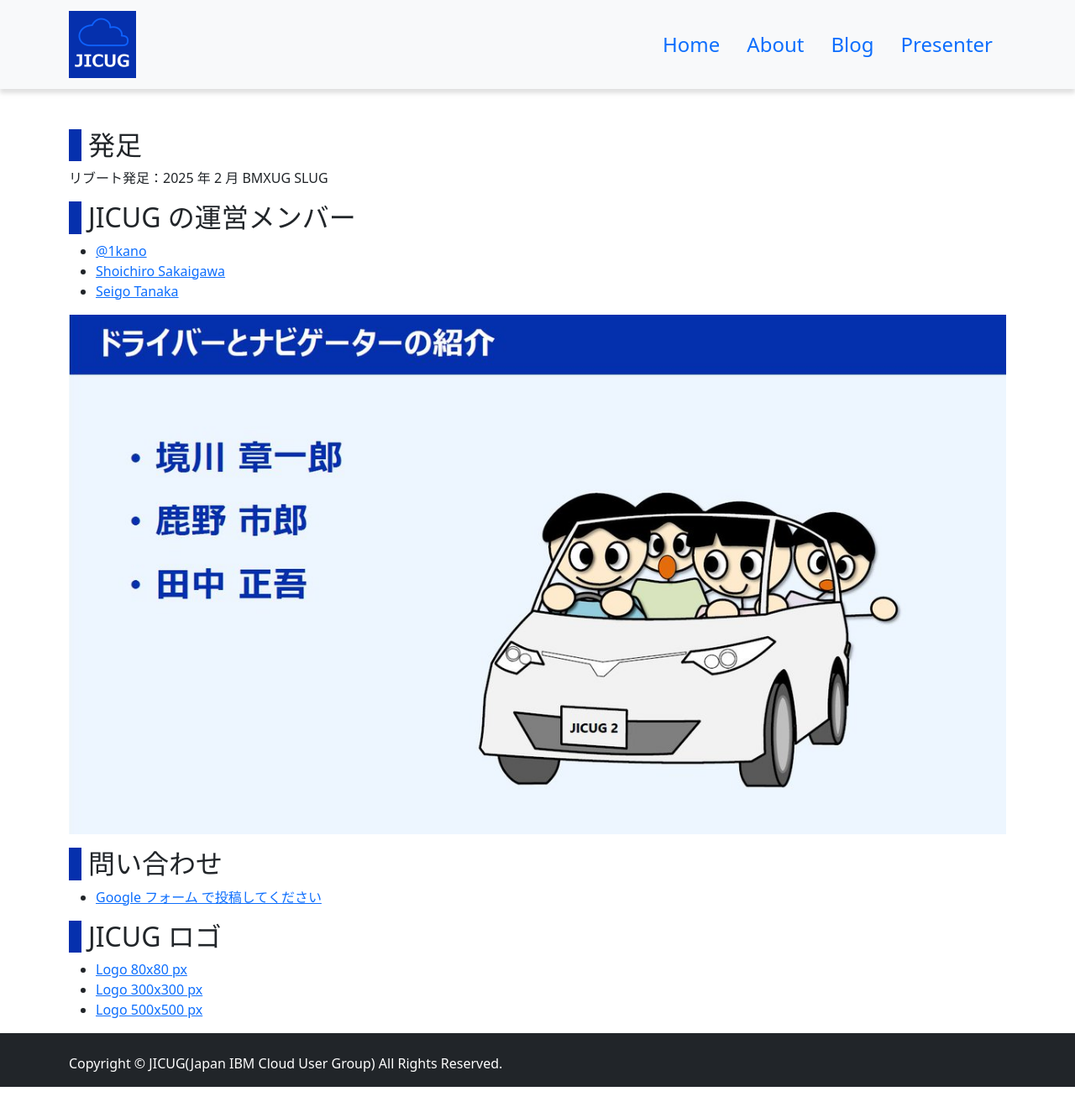
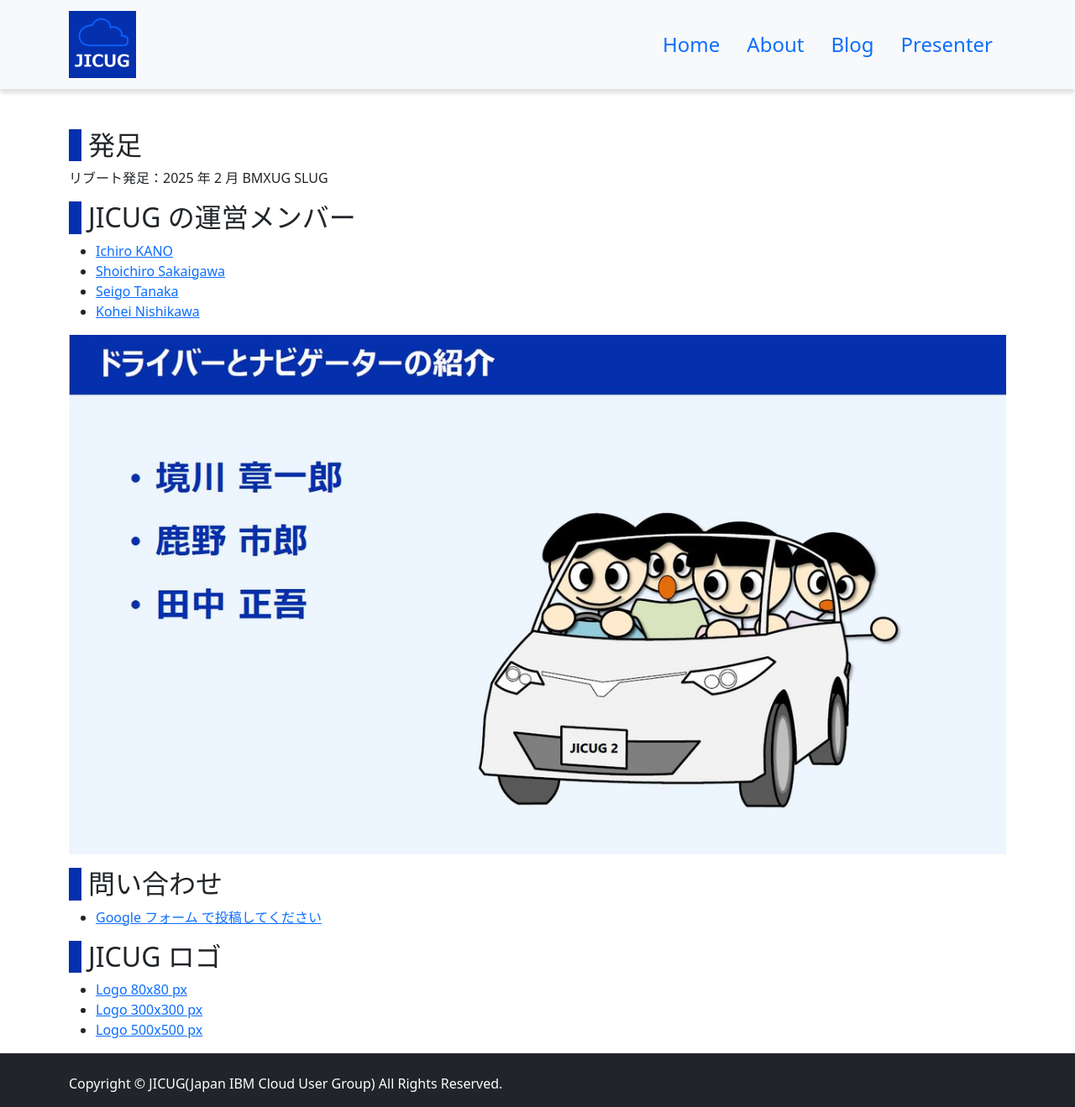
Before and after one commit to jicug/jicug.github.io, a Jekyll site: the page built from about.md, in a window 1280 px wide. Shown: the whole page at 84% size. Built offline with Jekyll 4.4.1, drawn with Linux system fonts in a browser that asks for light colours; before the commit the page ends 1295 px from its top, so only the background shows below that.

Commit message:
add kolinz

```diff
--- a/about.md
+++ b/about.md
@@ -11,9 +11,10 @@
 
 ## JICUG の運営メンバー
 
-- [@1kano](/authors/1kano)
+- [Ichiro KANO](/authors/1kano)
 - [Shoichiro Sakaigawa](/authors/phssakaigawa)
 - [Seigo Tanaka](/authors/tseigo)
+- [Kohei Nishikawa](/authors/kolinz)
 
 ![driver and navigator](/assets/images/jicug3/01_driving.jpg)
 
```
